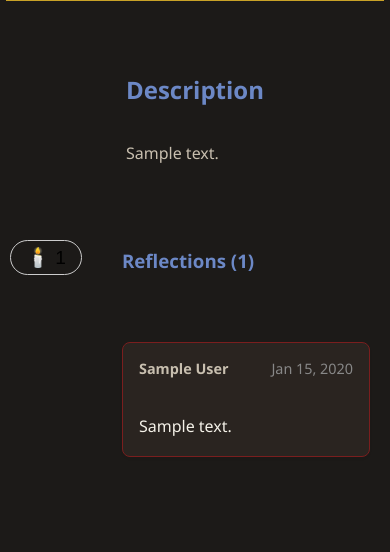
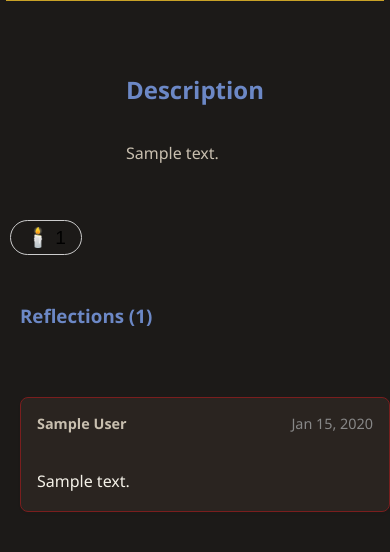
Before and after one commit to Luks-kit/iconostasis, a FastAPI app: page /icon/1 in a window 390 px wide. Shown: the part 904-1456 px from the top of the page. Before the commit the page ends 1361 px from the top, so only its background shows below. Run offline with FastAPI, Linux system fonts and the light colour scheme; tables that the repository leaves empty hold one stand-in row (values such as "Sample post"); grey boxes marked "Sample" are stand-in pictures.

Commit message:
Update style.css

```diff
--- a/static/css/style.css
+++ b/static/css/style.css
@@ -589,6 +589,20 @@
         max-width: 100%;
     }
 
+     .interaction-wrapper {
+        flex-direction: column;
+        gap: 20px;
+    }
+
+    .candle-section {
+        padding-top: 0;
+    }
+
+    .comments-container {
+        width: 100% !important;
+    }
+
+
     .icon-info {
         flex-direction: row !important; /* Force horizontal even on mobile */
         justify-content: center;
```
